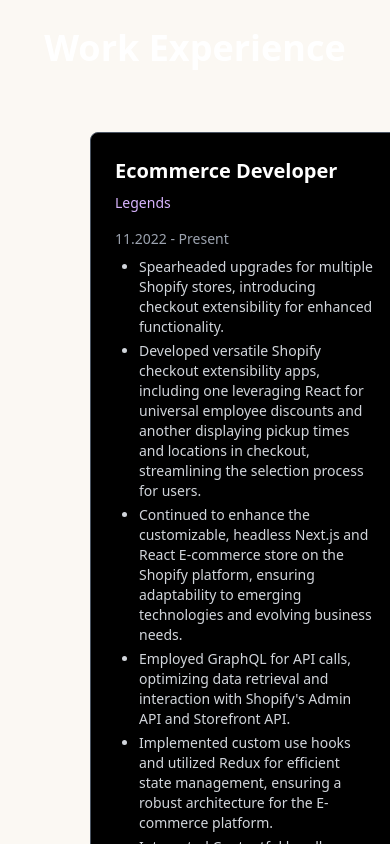
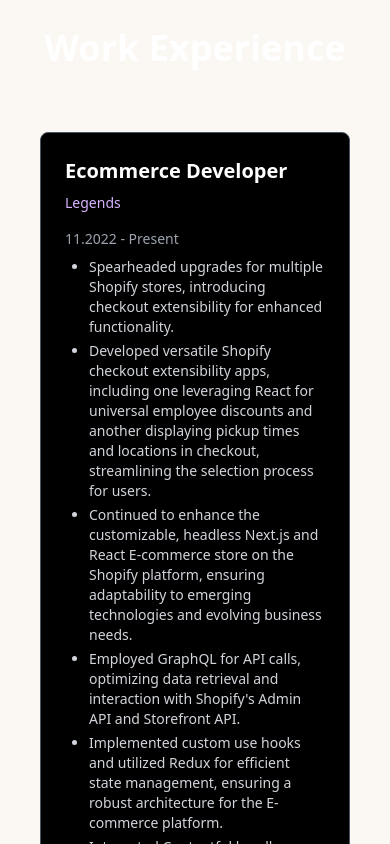
Before and after one commit to ahorner1117/ahorner1117.github.io, a Next.js app: page / in a window 390 px wide. Shown: the part 6280-7124 px from the top of the page. Built offline with nearby package versions, Linux system fonts and the light colour scheme.

Commit message:
Center align mobile

```diff
--- a/app/sections/timeline/timeline.jsx
+++ b/app/sections/timeline/timeline.jsx
@@ -69,7 +69,7 @@
 ];
 
 const TimelineItem = ({ experience, side }) => {
-  const ref = useRef(null);
+	const ref = useRef(null);
 
 	const isItemInView = useInView(ref, { once: true });
 
@@ -79,17 +79,17 @@
 		</li>
 	));
 
-
 	return (
 		<LazyMotion features={domAnimation}>
 			<div
 				ref={ref}
 				style={{
-					transform: side === 'right' && isItemInView
-          ? 'translateX(-50px)'
-          : side === 'left' && isItemInView
-          ? 'translateX(50px)'
-          : 'none',
+					transform:
+						side === "right" && isItemInView
+							? "md:translateX(-50px)"
+							: side === "left" && isItemInView
+							? "md:translateX(50px)"
+							: "none",
 					opacity: isItemInView ? 1 : 0,
 					transition: "all 0.9s cubic-bezier(0.17, 0.55, 0.55, 1) 0.5s"
 				}}
@@ -114,7 +114,7 @@
 			<h2 className="text-4xl font-bold mb-16 text-center">Work Experience</h2>
 			<div className="container mx-auto px-6">
 				<div className="relative w-full">
-					<div className="hidden md:block border-l-2 border-purple-600 border-purple-450 absolute left-1/2 transform -translate-x-1/2 h-full"></div>
+					<div className="hidden md:block border-l-2 border-purple-600 border-purple-450 absolute md:left-1/2 transform -translate-x-1/2 h-full"></div>
 					{experiences.map((experience, index) => (
 						<TimelineItem
 							key={experience.id}
```
